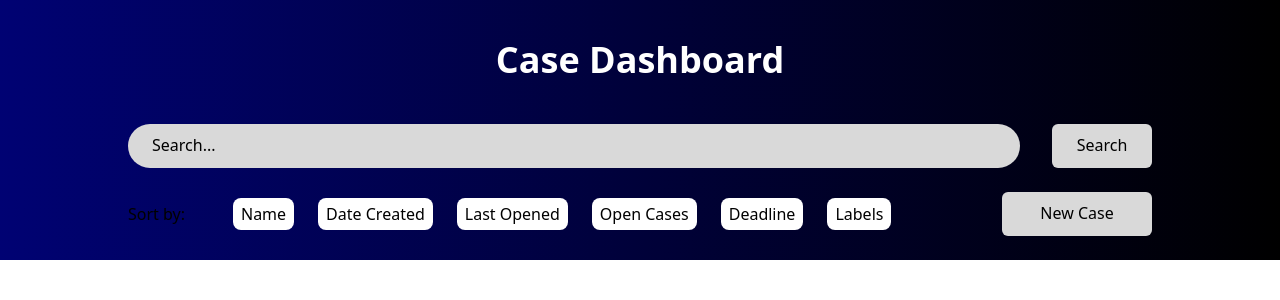
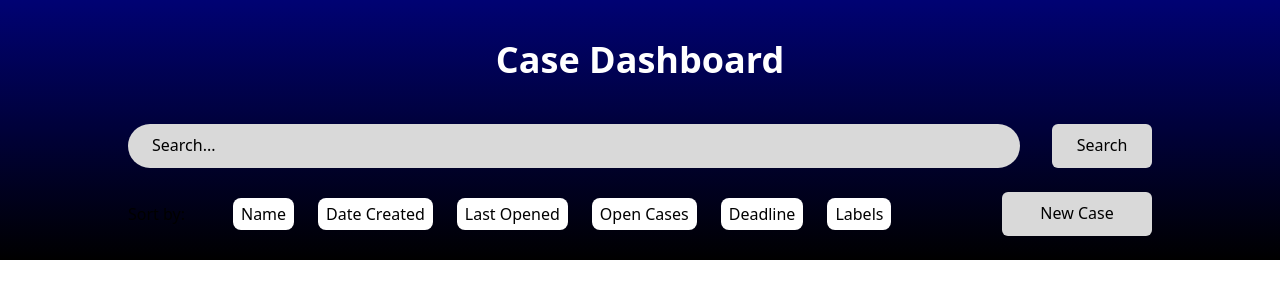
Before and after one commit to Smart-Attorney/smart-attorney-frontend, a React (Vite) app: page /dashboard in a window 1280 px wide. Shown: the top 300 px of the page. Built offline with nearby package versions, Linux system fonts and the light colour scheme.

Commit message:
changed background from to left : tobottom

```diff
--- a/src/pages/Dashboard/Dashboard.tsx
+++ b/src/pages/Dashboard/Dashboard.tsx
@@ -6,7 +6,7 @@ import { Link } from "react-router-dom";
 
 function Dashboard() {
 	return (
-		<div className="dashboard-container" style={{ background: 'linear-gradient(to right, #000273, #000000)' }}>
+		<div className="dashboard-container" style={{ background: 'linear-gradient(to bottom, #000273, #000000)' }}>
 			<div className="flex flex-col items-center gap-6 w-[80%] mx-auto">
 				<h1 className="mt-10 mb-5 text-4xl font-bold" style={{ color: '#FFFFFF' }}>Case Dashboard</h1>
 				<SearchBar />
```
